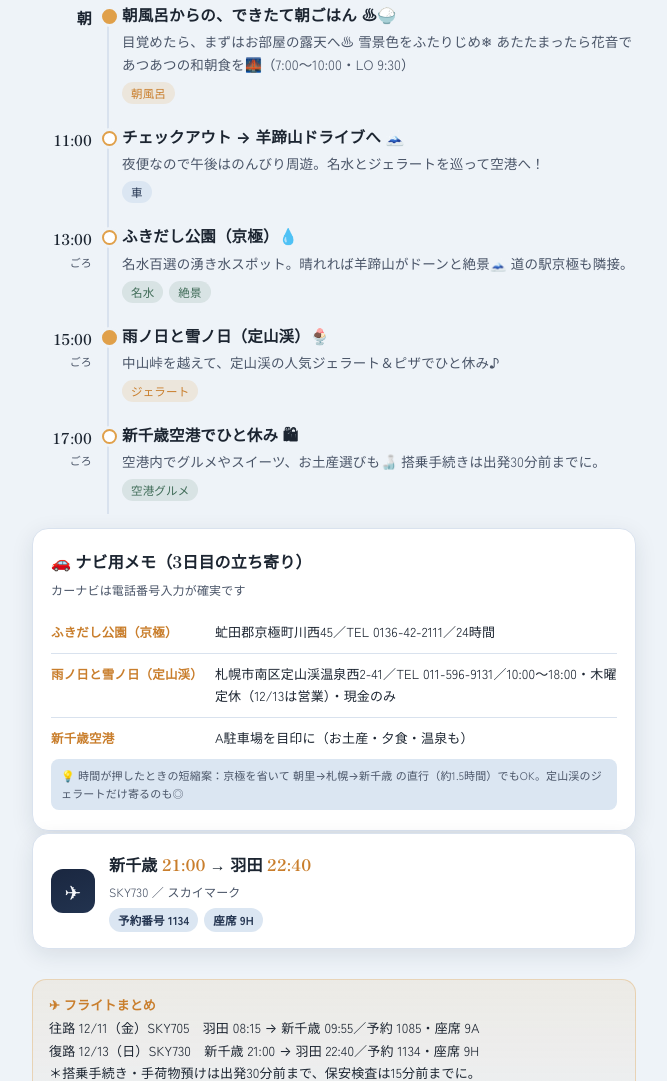
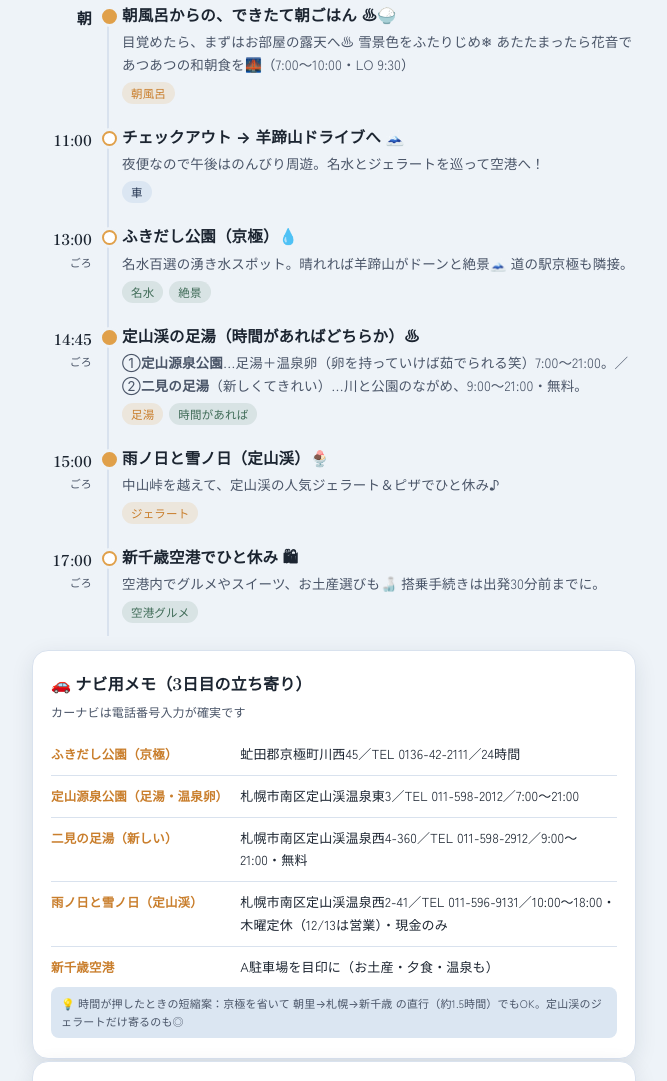
Before and after one commit to orangecolortkip-hue/hokkaido-shiori, a plain HTML site: page index.html in a window 1280 px wide. Shown: the part 7026-8107 px from the top of the page, without its empty margins (306-973 px from the left). Drawn offline with nearby package versions, Linux system fonts and the light colour scheme.

Commit message:
Add files via upload

```diff
--- a/index.html
+++ b/index.html
@@ -377,6 +377,10 @@
         <div class="body"><h3>ふきだし公園（京極）&#128167;</h3><p>名水百選の湧き水スポット。晴れれば羊蹄山がドーンと絶景&#128507; 道の駅京極も隣接。</p><span class="tag">名水</span><span class="tag">絶景</span></div>
       </li>
       <li class="ev warm">
+        <div class="t">14:45<small>ごろ</small></div>
+        <div class="body"><h3>定山渓の足湯（時間があればどちらか）&#9832;</h3><p>&#9312;<b>定山源泉公園</b>…足湯＋温泉卵（卵を持っていけば茹でられる笑）7:00〜21:00。／&#9313;<b>二見の足湯</b>（新しくてきれい）…川と公園のながめ、9:00〜21:00・無料。</p><span class="tag warmtag">足湯</span><span class="tag">時間があれば</span></div>
+      </li>
+      <li class="ev warm">
         <div class="t">15:00<small>ごろ</small></div>
         <div class="body"><h3>雨ノ日と雪ノ日（定山渓）&#127848;</h3><p>中山峠を越えて、定山渓の人気ジェラート＆ピザでひと休み&#9834;</p><span class="tag warmtag">ジェラート</span></div>
       </li>
@@ -391,6 +395,8 @@
       <p class="sub">カーナビは電話番号入力が確実です</p>
       <dl>
         <dt>ふきだし公園（京極）</dt><dd>虻田郡京極町川西45／TEL 0136-42-2111／24時間</dd>
+        <dt>定山源泉公園（足湯・温泉卵）</dt><dd>札幌市南区定山渓温泉東3／TEL 011-598-2012／7:00〜21:00</dd>
+        <dt>二見の足湯（新しい）</dt><dd>札幌市南区定山渓温泉西4-360／TEL 011-598-2912／9:00〜21:00・無料</dd>
         <dt>雨ノ日と雪ノ日（定山渓）</dt><dd>札幌市南区定山渓温泉西2-41／TEL 011-596-9131／10:00〜18:00・木曜定休（12/13は営業）・現金のみ</dd>
         <dt>新千歳空港</dt><dd>A駐車場を目印に（お土産・夕食・温泉も）</dd>
       </dl>
```
